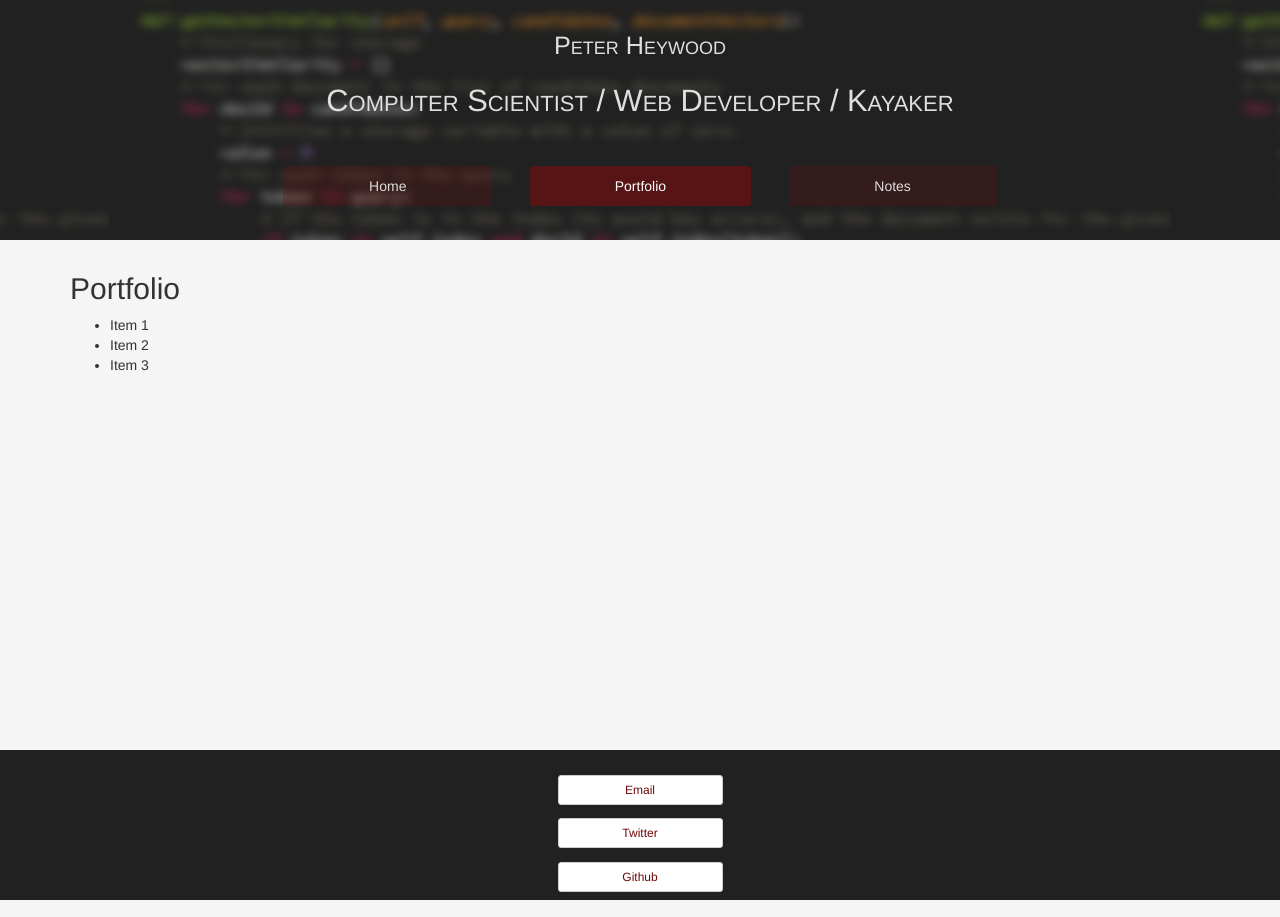
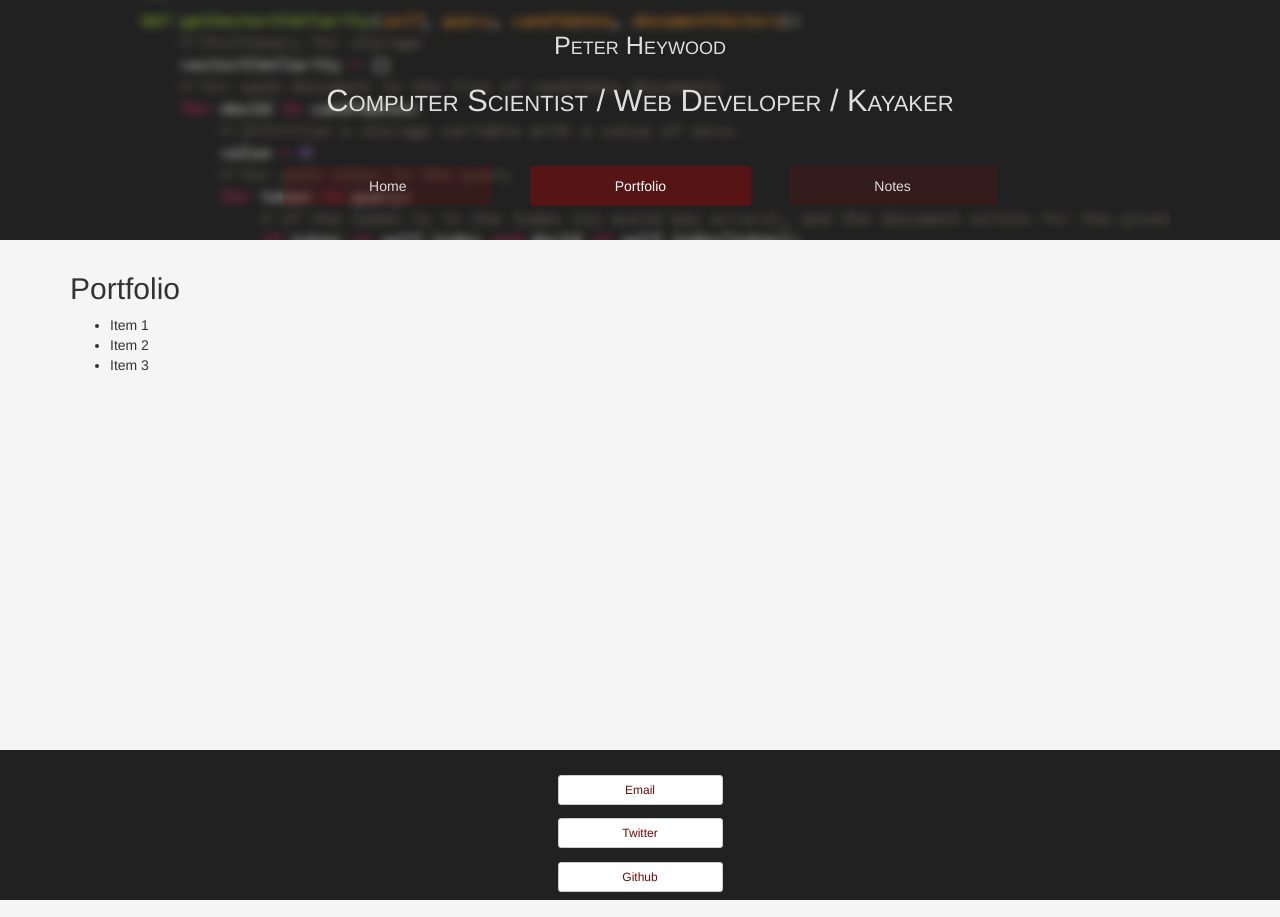
Before and after one commit to ptheywood/ptheywood.github.io, a Jekyll site: the page built from portfolio/index.md, in a window 1280 px wide. Built offline with Jekyll 4.4.1, drawn with Linux system fonts in a browser that asks for light colours; nearby versions of some CDN libraries; library files that are not in the unit come from our copies; Markdown is read by kramdown in place of the engine named in the settings.

Commit message:
bugfix: Remove repeating header bakground

```diff
--- a/css/main.css
+++ b/css/main.css
@@ -7,7 +7,7 @@ body {
 }
 
 .header {
-    background: #212121 url(/img/blurred-python.png) center center;
+    background: #212121 url(/img/blurred-python.png) no-repeat center center;
     color: #DFDFDF;
     min-height: 240px;
     text-align: center;
```
